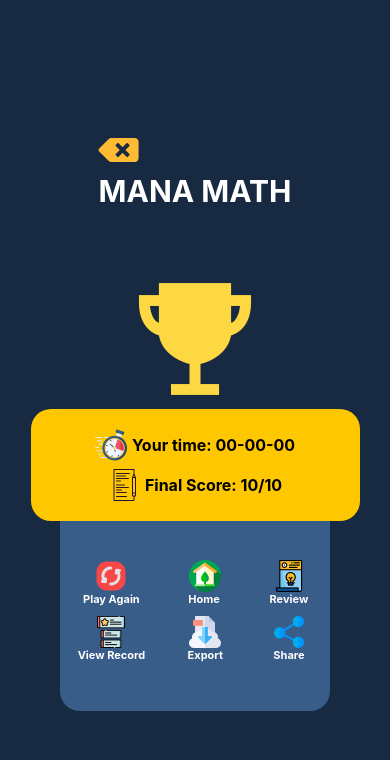
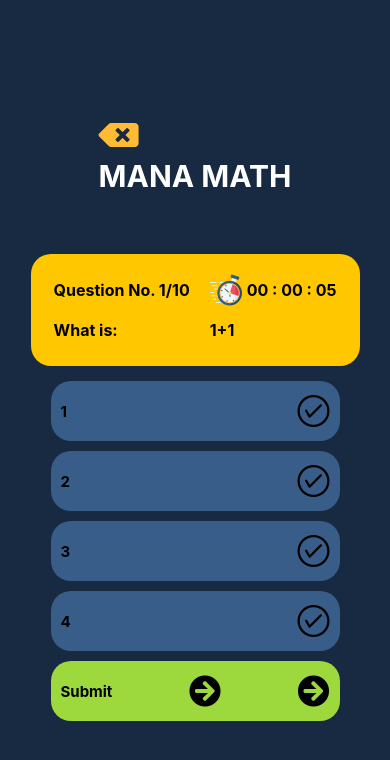
Before and after one commit to allanw01/level3_app, a React Native app in the folder manaMathQuizApp/: screen / in a window 390 px wide. Shown: the top 760 px of the page. Built offline with nearby package versions, Linux system fonts and the light colour scheme.

Commit message:
Fix the timer bug in the quiz screen

```diff
--- a/manaMathQuizApp/App.js
+++ b/manaMathQuizApp/App.js
@@ -7,5 +7,5 @@ import HomeScreen from './app/screens/HomeScreen';
 import FinishScreen from './app/screens/FinishScreen';
 
 export default function App() {
-  return <FinishScreen/>;
+  return <QuizScreen/>;
 }
--- a/manaMathQuizApp/app/screens/QuizScreen.js
+++ b/manaMathQuizApp/app/screens/QuizScreen.js
@@ -72,7 +72,7 @@ function QuizScreen(props) {
 
   const handleAnswer = (confirmAnswer) => {
     const answer = complexAlgebraData[currentQuestion]?.answer;
-    handleStop()
+
     console.log('submit pressed ' + answer)
     if(answer === userAnswer){
       setScore((prevScore) => prevScore + 1);
@@ -84,6 +84,7 @@ function QuizScreen(props) {
       if(nextQuestion < complexAlgebraData.length) {
         setCurrentQuestion(nextQuestion);
       } else {
+        handleStop()
         setShowFinishQuiz(true);
       }
       setSelectedAnswer(false)
@@ -125,7 +126,7 @@ function QuizScreen(props) {
             <View style={styles.timer}>
               <Image style={{marginRight:5,paddingBottom:5}} source={require('../assets/clock.png')} />
               {/* <Ionicons name="timer-outline" size={16} color="black" /> */}
-              <Text style={styles.statisticsPannelText}>00-00-00</Text>
+              <Text style={styles.statisticsPannelText}>{formatTime(time)}</Text>
             </View>
             <Text style={styles.statisticsPannelText}>{complexAlgebraData[currentQuestion]?.question} </Text>
           </View>
```
